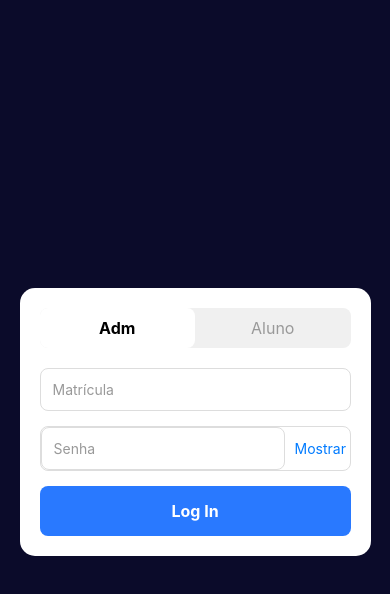
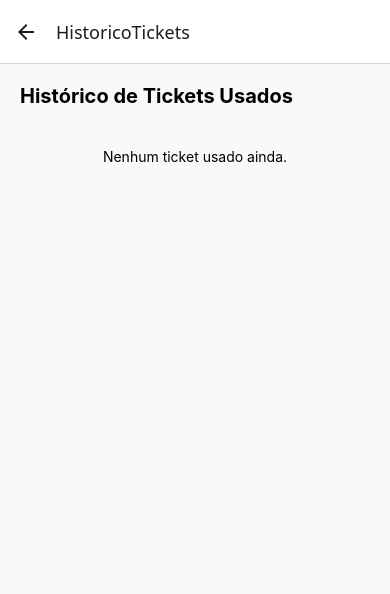
Before and after one commit to stellastachoviak/easy-ticket, a React Native app in the folder easy-ticket/: screen /HistoricoTickets in a window 390 px wide. Shown: the top 594 px of the page. Built offline with nearby package versions, Linux system fonts and the light colour scheme.

Commit message:
mudanças tela admin
foi feito o historico de tickets usados e seus respectivos alunos

```diff
--- a/easy-ticket/App.js
+++ b/easy-ticket/App.js
@@ -5,6 +5,7 @@ import Login from "./screens/Login";
 import HomeAluno from "./screens/HomeAluno";
 import TelaAdm from "./screens/TelaAdm";
 import { TimeProvider } from "./TimeContext";
+import HistoricoTickets from "./screens/HistoricoTickets";
 
 const Stack = createNativeStackNavigator();
 
@@ -33,6 +34,10 @@ export default function App() {
             component={require('./screens/UsarTicket').default}
             options={{ headerShown: false }}
           />
+          <Stack.Screen
+            name="HistoricoTickets"
+            component={HistoricoTickets}
+          />
         </Stack.Navigator>
       </NavigationContainer>
     </TimeProvider>
--- /dev/null
+++ b/easy-ticket/screens/HistoricoTickets.js
@@ -0,0 +1,48 @@
+import React, { useEffect, useState } from "react";
+import { View, Text, FlatList, StyleSheet } from "react-native";
+import AsyncStorage from "@react-native-async-storage/async-storage";
+
+export default function HistoricoTickets() {
+  const [logs, setLogs] = useState([]);
+
+  useEffect(() => {
+    async function carregarLogs() {
+      const logsRaw = await AsyncStorage.getItem("ticket_logs");
+      setLogs(logsRaw ? JSON.parse(logsRaw).reverse() : []);
+    }
+    carregarLogs();
+  }, []);
+
+  return (
+    <View style={styles.container}>
+      <Text style={styles.title}>Histórico de Tickets Usados</Text>
+      <FlatList
+        data={logs}
+        keyExtractor={(_, idx) => idx.toString()}
+        renderItem={({ item }) => (
+          <View style={styles.item}>
+            <Text style={styles.text}>
+              <Text style={{ fontWeight: "bold" }}>{item.usuario}</Text> ({item.turma}) usou o ticket em{" "}
+              {new Date(item.data).toLocaleString()}
+            </Text>
+          </View>
+        )}
+        ListEmptyComponent={<Text style={{ textAlign: "center", marginTop: 20 }}>Nenhum ticket usado ainda.</Text>}
+      />
+    </View>
+  );
+}
+
+const styles = StyleSheet.create({
+  container: { flex: 1, padding: 20, backgroundColor: "#f9f9f9" },
+  title: { fontSize: 20, fontWeight: "bold", marginBottom: 20 },
+  item: {
+    padding: 10,
+    backgroundColor: "#fff",
+    borderRadius: 8,
+    marginBottom: 8,
+    borderWidth: 1,
+    borderColor: "#eee",
+  },
+  text: { fontSize: 15 },
+});
--- a/easy-ticket/screens/TelaAdm.js
+++ b/easy-ticket/screens/TelaAdm.js
@@ -2,8 +2,10 @@ import React, { useState, useEffect } from "react";
 import { View, Text, TextInput, TouchableOpacity, FlatList, StyleSheet, Alert } from "react-native";
 import AsyncStorage from "@react-native-async-storage/async-storage";
 import { Picker } from "@react-native-picker/picker";
+import { useNavigation } from "@react-navigation/native";
 
 export default function TelaAdm() {
+  const navigation = useNavigation();
   const [nome, setNome] = useState("");
   const [matricula, setMatricula] = useState("");
   const [turma, setTurma] = useState("Desi-V1");
@@ -70,6 +72,14 @@ const resetarAsyncStorage = async () => {
         <Text style={styles.buttonText}>Resetar Tickets</Text>
       </TouchableOpacity>
 
+      {/* Botão para ver histórico de tickets */}
+      <TouchableOpacity
+        style={[styles.button, { backgroundColor: "#4caf50" }]}
+        onPress={() => navigation.navigate("HistoricoTickets")}
+      >
+        <Text style={styles.buttonText}>Ver Histórico de Tickets</Text>
+      </TouchableOpacity>
+
       <Text style={styles.subtitle}>Alunos cadastrados:</Text>
       <FlatList
         data={alunos}
```
